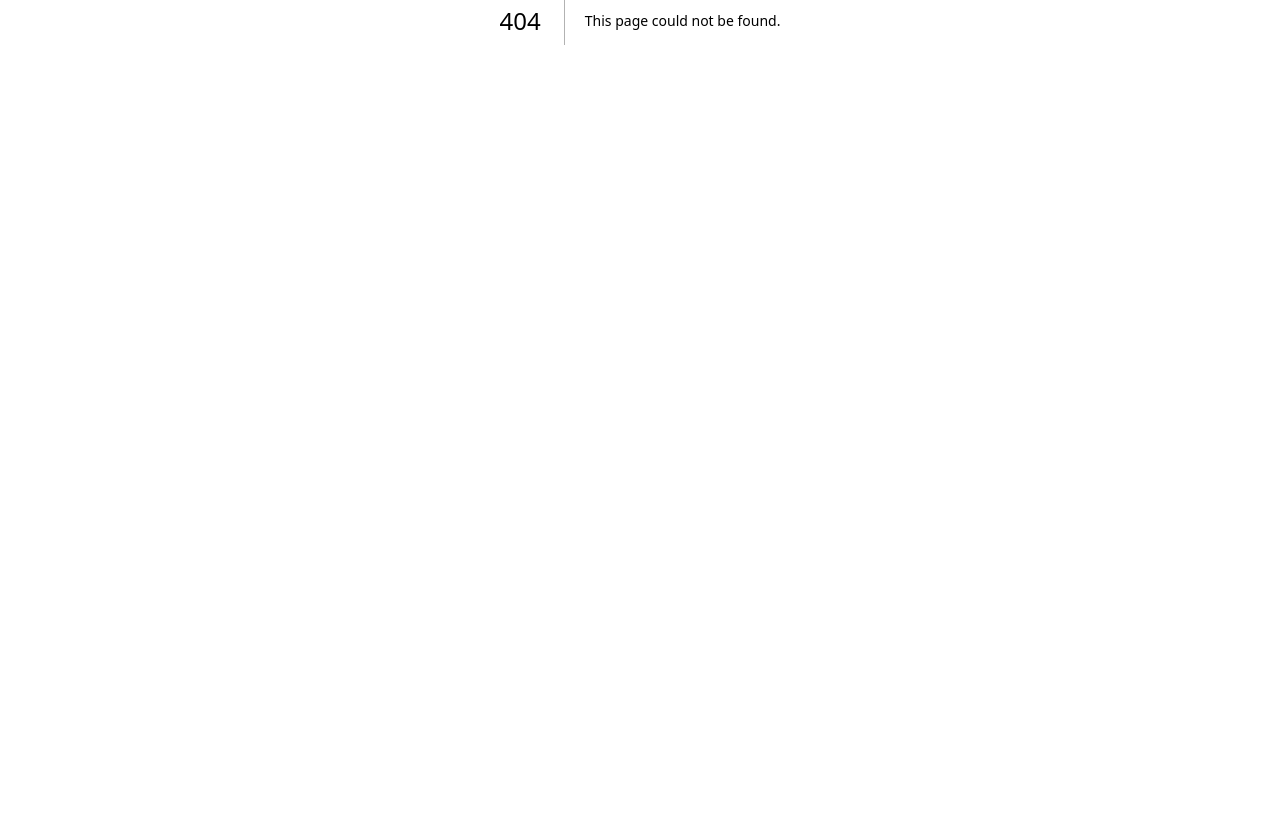
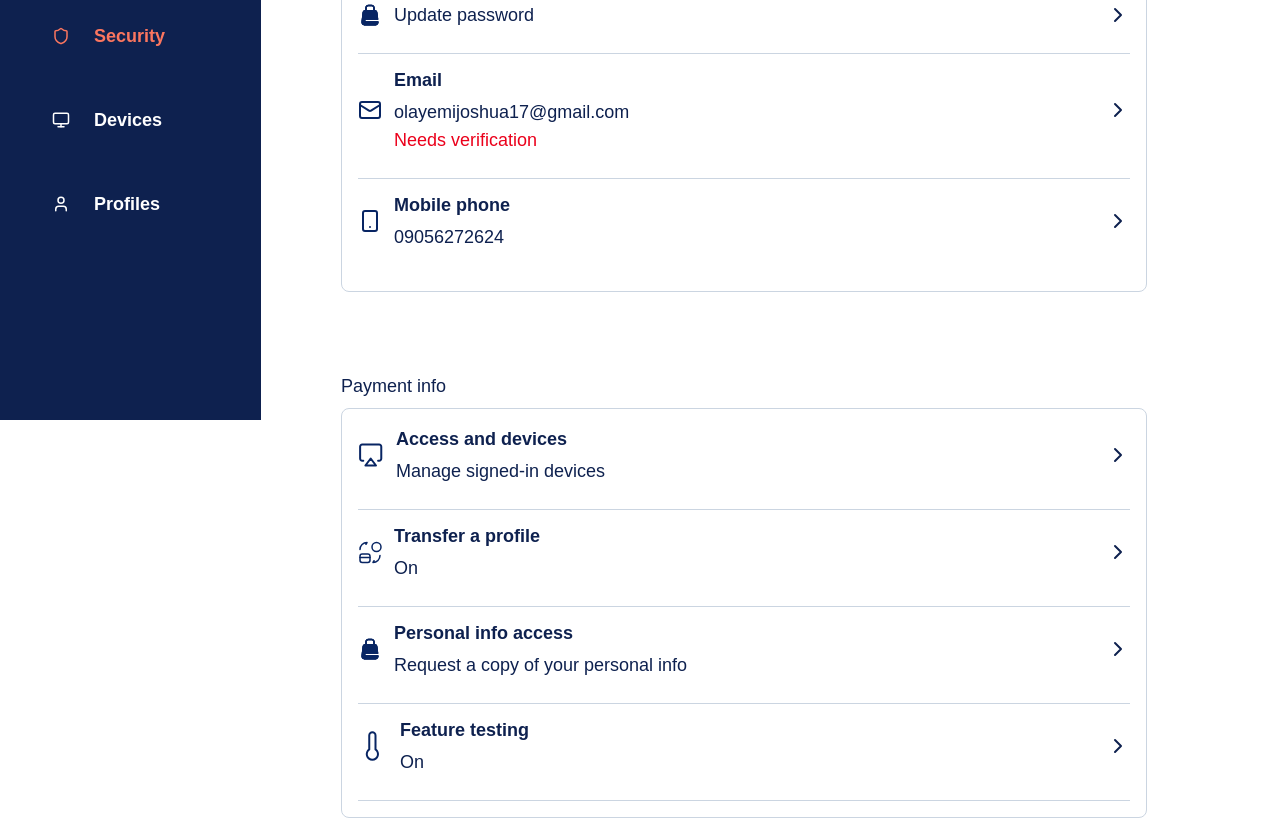
Before and after one commit to dawazakx/echo_med-a_player_web_user, a Next.js app: page /dashboard/security in a window 1280 px wide. Before the commit this address had no page. Shown: the part 380-1199 px from the top of the page. Before the commit the page ends 800 px from the top, so only its background shows below. Built offline with nearby package versions, Linux system fonts and the light colour scheme.

Commit message:
security and profile page done

```diff
--- /dev/null
+++ b/components/dashboard/security/PaymentCard.tsx
@@ -0,0 +1,36 @@
+import Link from "next/link";
+import { ChevronRight } from "lucide-react";
+import { useRouter } from "next/router";
+
+interface PaymentItemProps {
+  href: string;
+  header: string;
+  text: string;
+  imgSrc: string;
+}
+
+const PaymentItem: React.FC<PaymentItemProps> = ({ href, text, imgSrc, header }) => {
+  const router = useRouter();
+
+  const handleNavigation = () => {
+    router.push(href);
+  };
+
+  return (
+    <div
+      onClick={handleNavigation}
+      className="flex items-center cursor-pointer justify-between border-b border-[#CBD5E1] pb-6"
+    >
+      <div className="flex gap-3 items-center">
+        <img src={imgSrc} alt="icon" />
+        <div className="flex flex-col items-start">
+          <span className="text-primary font-semibold text-lg">{header}</span>
+          <p className="text-primary pt-1 text-lg">{text}</p>
+        </div>
+      </div>
+      <ChevronRight className="text-primary" />
+    </div>
+  );
+};
+
+export default PaymentItem;
--- /dev/null
+++ b/data/paymentLinks.ts
@@ -0,0 +1,26 @@
+export const paymentLinks = [
+  {
+    href: "#",
+    header: "Access and devices",
+    text: "Manage signed-in devices",
+    imgSrc: "/icons/tv.svg",
+  },
+  {
+    href: "#",
+    header: "Transfer a profile",
+    text: "On",
+    imgSrc: "/icons/profile.svg",
+  },
+  {
+    href: "#",
+    header: "Personal info access",
+    text: "Request a copy of your personal info",
+    imgSrc: "/icons/password.svg",
+  },
+  {
+    href: "#",
+    header: "Feature testing",
+    text: "On",
+    imgSrc: "/icons/testing.svg",
+  },
+];
--- /dev/null
+++ b/pages/dashboard/profile/index.tsx
@@ -0,0 +1,51 @@
+import Layout from "@/components/dashboard/dashboard-layout/Layout";
+import { NextPageWithLayout } from "@/pages/_app";
+import { ChevronRight } from "lucide-react";
+import { ReactElement } from "react";
+
+const Page: NextPageWithLayout = () => {
+  return (
+    <div className="flex-col font-poppins flex gap-20 mt-40">
+      <h1 className="text-[#041635] font-semibold text-5xl">Devices</h1>
+
+      <div className="flex flex-col gap-2 mt-6">
+        <p className="text-primary text-lg">Plan details</p>
+        <div className="flex flex-col gap-3 border border-[#CBD5E1] rounded-lg p-4 w-[806px]">
+          {/* parental control */}
+          <div className="flex border-b border-[#CBD5E1] items-center justify-between cursor-pointer  pb-6">
+            <div className="flex gap-3 items-center">
+              <img src="/icons/password.svg" alt="icon" />
+              <div className="flex flex-col items-start">
+                <span className="text-primary font-semibold text-lg">
+                  Adjust parental control
+                </span>
+                <p className="text-primary pt-1 text-lg">
+                  Set maturity rating and block titles
+                </p>
+              </div>
+            </div>
+            <ChevronRight className="text-primary" />
+          </div>
+
+          {/* Transfer Profile */}
+          <div className="flex  items-center justify-between cursor-pointer  pb-6">
+            <div className="flex gap-3 items-center">
+              <img src="/icons/profile.svg" alt="icon" />
+              <div className="flex flex-col items-start">
+                <span className="text-primary font-semibold text-lg">Transfer a profile</span>
+                <p className="text-primary pt-1 text-lg">Copy a profile to another account</p>
+              </div>
+            </div>
+            <ChevronRight className="text-primary" />
+          </div>
+        </div>
+      </div>
+    </div>
+  );
+};
+
+export default Page;
+
+Page.getLayout = function getLayout(page: ReactElement) {
+  return <Layout>{page}</Layout>;
+};
--- /dev/null
+++ b/pages/dashboard/security/index.tsx
@@ -0,0 +1,71 @@
+import Layout from "@/components/dashboard/dashboard-layout/Layout";
+import PaymentItem from "@/components/dashboard/security/PaymentCard";
+import { paymentLinks } from "@/data/paymentLinks";
+import { NextPageWithLayout } from "@/pages/_app";
+import { ChevronRight, Mail, Smartphone } from "lucide-react";
+import { ReactElement } from "react";
+
+const Page: NextPageWithLayout = () => {
+  return (
+    <div className="flex-col font-poppins flex gap-20 mt-40">
+      <h1 className="text-[#041635] font-semibold text-5xl">Security</h1>
+      {/* plan details */}
+      <div className="flex flex-col gap-2 mt-6">
+        <p className="text-primary text-lg">Plan details</p>
+        <div className="flex flex-col gap-3 border border-[#CBD5E1] rounded-lg p-4 w-[806px]">
+          {/* update password */}
+          <div className="flex items-center justify-between border-b cursor-pointer border-[#CBD5E1] pb-6">
+            <div className="flex gap-3 items-center">
+              <img src="/icons/password.svg" alt="icon" />
+              <span className="text-primary font-medium text-lg">Update password</span>
+            </div>
+            <ChevronRight className="text-primary" />
+          </div>
+          {/* Mail */}
+          <div className="flex items-center justify-between border-b cursor-pointer border-[#CBD5E1] pb-6">
+            <div className="flex gap-3 items-center">
+              <Mail className="text-[#082563]" />
+              <div className="flex flex-col items-start">
+                <span className="text-primary font-semibold text-lg">Email</span>
+                <p className="text-primary pt-1 text-lg">olayemijoshua17@gmail.com</p>
+                <p className="text-[#EB001B] text-lg">Needs verification</p>
+              </div>
+            </div>
+            <ChevronRight className="text-primary" />
+          </div>
+          {/* Mobile Phone */}
+          <div className="flex items-center justify-between cursor-pointer  pb-6">
+            <div className="flex gap-3 items-center">
+              <Smartphone className="text-[#082563]" />
+              <div className="flex flex-col items-start">
+                <span className="text-primary font-semibold text-lg">Mobile phone</span>
+                <p className="text-primary pt-1 text-lg">09056272624</p>
+              </div>
+            </div>
+            <ChevronRight className="text-primary" />
+          </div>
+        </div>
+      </div>
+
+      {/* payment info */}
+      <div className="flex flex-col gap-2">
+        <p className="text-primary text-lg">Payment info</p>
+        <div className="flex flex-col gap-3 border border-[#CBD5E1] rounded-lg p-4 w-[806px]">
+          {paymentLinks.map((link, index) => (
+            <PaymentItem key={index} {...link} />
+          ))}
+        </div>
+      </div>
+
+      <button className="grid place-items-center text-center border border-[#CBD5E1] rounded-lg p-4 w-[806px]">
+        <span className="text-[#EB001B] font-medium text-xl">Delete Account</span>
+      </button>
+    </div>
+  );
+};
+
+export default Page;
+
+Page.getLayout = function getLayout(page: ReactElement) {
+  return <Layout>{page}</Layout>;
+};
```
Also changed, not shown: public/icons/testing.svg (added), public/icons/tv.svg (added).
